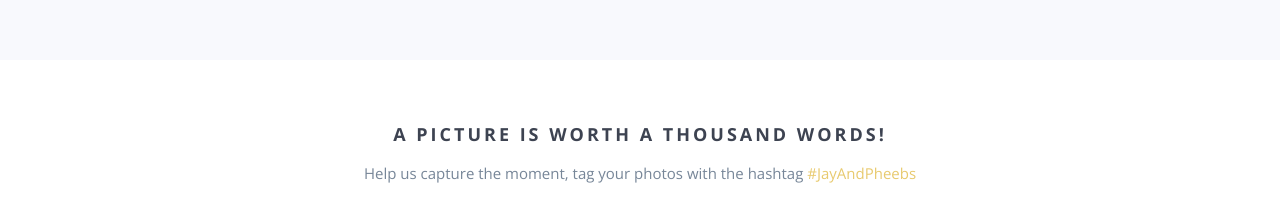
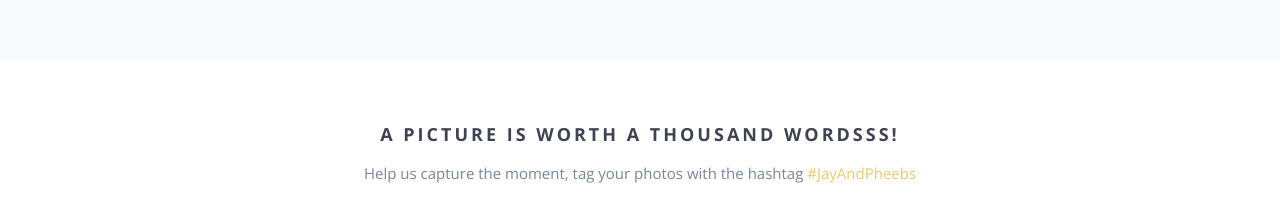
Before and after one commit to jaceproduction1511/jaceproduction1511.github.io, a website: page index.html in a window 1280 px wide. Shown: the part 2200-2410 px from the top of the page. Drawn offline with nearby package versions, Linux system fonts and the light colour scheme; some packages are replaced by stand-ins of ours; a script that the page names is missing; files whose address does not match are found by name.

Commit message:
Update index.html

```diff
--- a/index.html
+++ b/index.html
@@ -205,7 +205,7 @@
     <div class="container">
         <div class="row">
             <div class="col-md-12 text-center">
-                <h3>A picture is worth a thousand words!</h3>
+                <h3>A picture is worth a thousand wordsss!</h3>
                 <p>Help us capture the moment, tag your photos with the hashtag
                     <a href="https://instagram.com/explore/tags/ramandantara/" target="_blank">#JayAndPheebs</a>
                 </p>
```
